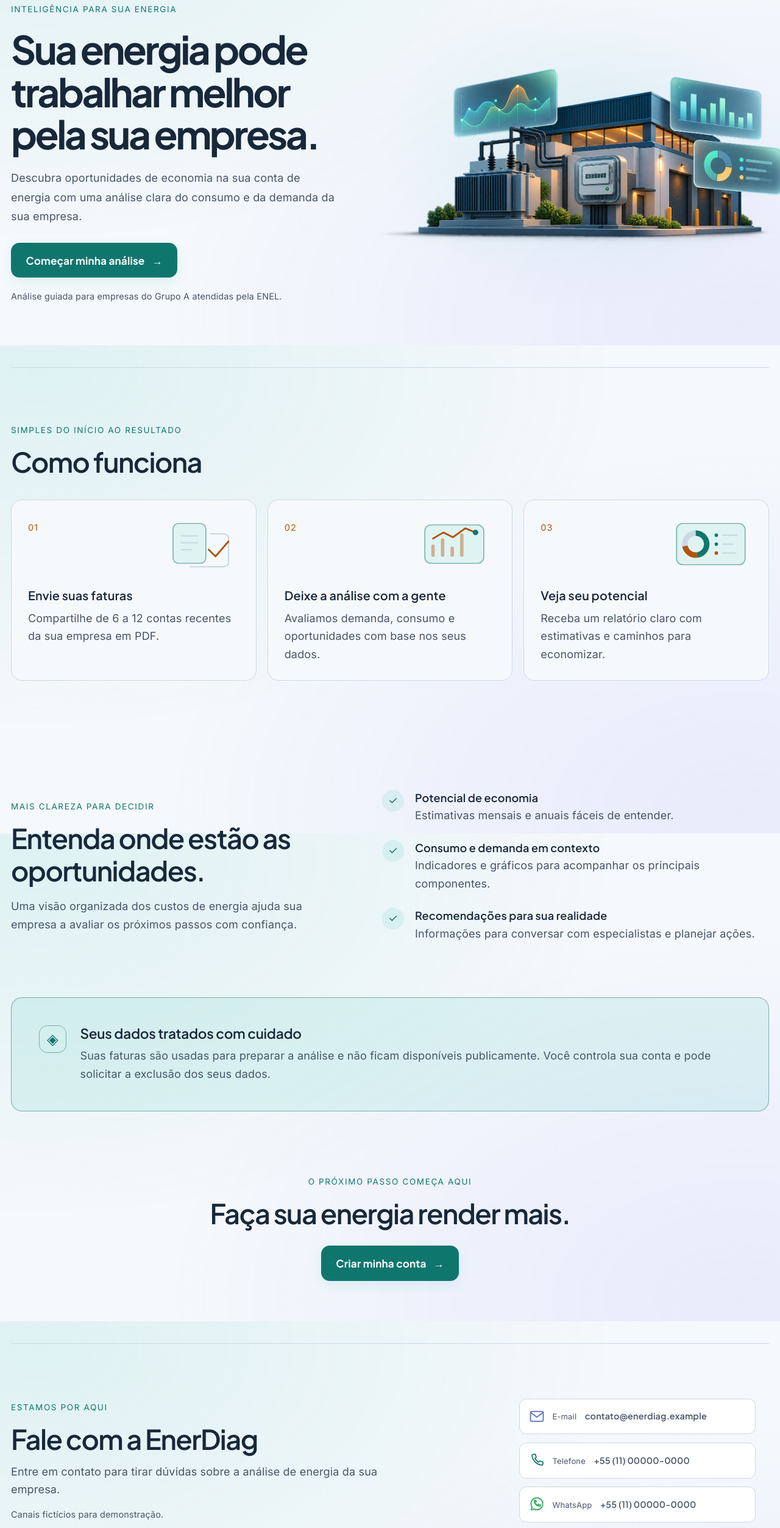
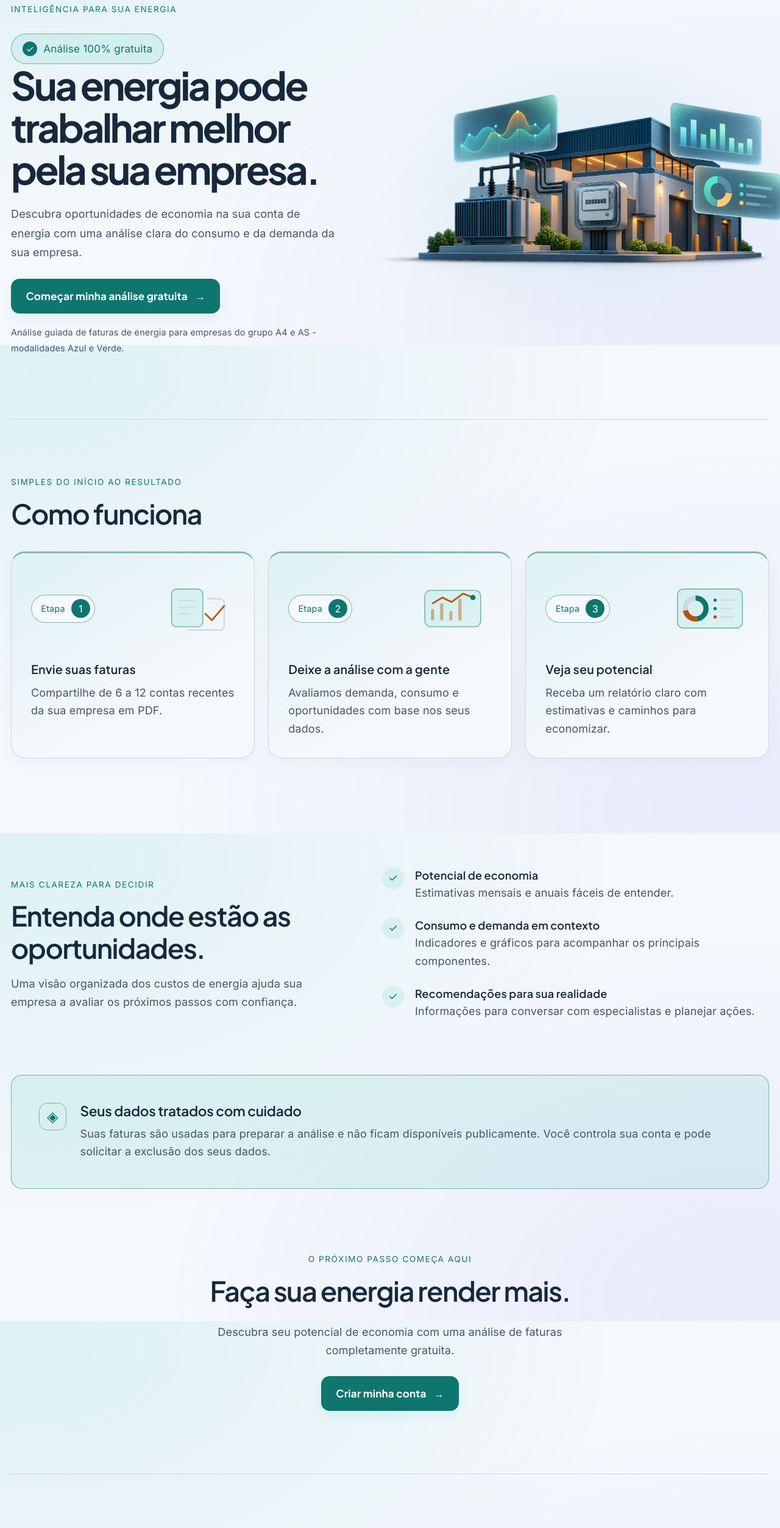
Before and after one commit to virgilio-vpr/EnerDiag, a React (Vite) app in the folder frontend/: page / in a window 1280 px wide. Shown: the part 234-2739 px from the top of the page at 61% size. Built offline with nearby package versions, Linux system fonts and the light colour scheme.

Commit message:
Algumas correções de design no frontend

```diff
--- a/frontend/src/App.css
+++ b/frontend/src/App.css
@@ -149,6 +149,8 @@
 
 .hero-description { max-width: 30rem; margin: 0 0 1.5rem; line-height: 1.75; }
 .hero-note { margin: 1rem 0 0; font-size: 0.8rem; }
+.free-analysis-badge { display: inline-flex; align-items: center; gap: 0.55rem; margin: 0.5rem 0 0; padding: 0.6rem 1rem; color: var(--accent); background: var(--accent-bg); border: 1px solid var(--accent-border); border-radius: 2rem; font-size: 0.95rem; font-weight: 750; }
+.free-analysis-badge > span { display: grid; place-items: center; width: 1.35rem; height: 1.35rem; border-radius: 50%; color: #fff; background: #0f766e; font-size: 0.85rem; }
 
 .hero-artwork {
   position: relative;
@@ -184,12 +186,15 @@
 .process-section { border-top: 1px solid var(--border); }
 .section-eyebrow { color: var(--accent); font-size: 0.75rem; font-weight: 750; letter-spacing: 0.12em; text-transform: uppercase; }
 .landing-section > h2, .benefits-copy h2, .closing-cta h2 { margin: 0.65rem 0 2rem; font-size: clamp(1.8rem, 4vw, 2.5rem); letter-spacing: -0.035em; }
-.process-grid { display: grid; grid-template-columns: repeat(3, minmax(0, 1fr)); gap: 1rem; margin-top: 2rem; }
+.process-grid { display: grid; grid-template-columns: repeat(3, minmax(0, 1fr)); gap: 1.25rem; margin-top: 2rem; }
 .info-card { min-height: 11rem; padding: 1.5rem; border: 1px solid var(--border); border-radius: 1rem; background: color-mix(in srgb, var(--bg) 88%, var(--code-bg)); }
-.process-card-top { display: flex; align-items: flex-start; justify-content: space-between; min-height: 5.5rem; margin-bottom: 0.9rem; }
-.step-number { display: inline-block; margin: 0.25rem 0 0; color: var(--accent); font-size: 0.8rem; font-weight: 800; letter-spacing: 0.08em; }
-.step-number--tertiary { color: var(--tertiary); }
-.process-visual { width: 7.5rem; height: 5rem; overflow: visible; }
+.process-grid > .info-card { padding: clamp(1.25rem, 2.5vw, 2rem); border-top: 3px solid var(--accent-border); border-radius: 1.25rem; background: linear-gradient(150deg, var(--accent-bg), transparent 65%), var(--bg); box-shadow: 0 8px 24px color-mix(in srgb, var(--text-h) 4%, transparent); }
+.process-card-top { display: flex; align-items: center; justify-content: space-between; gap: 0.75rem; min-height: 6.5rem; margin-bottom: 1.5rem; }
+.step-number { display: inline-flex; align-items: center; gap: 0.55rem; padding: 0.35rem 0.4rem 0.35rem 0.85rem; color: var(--accent); border: 1px solid var(--accent-border); border-radius: 2rem; background: var(--bg); font-size: 0.8rem; font-weight: 700; white-space: nowrap; }
+.step-number > span { display: grid; place-items: center; width: 1.75rem; height: 1.75rem; border-radius: 50%; color: #fff; background: #0f766e; font-size: 0.9rem; font-weight: 800; }
+.process-visual { width: clamp(6rem, 10vw, 8.5rem); height: auto; min-width: 0; overflow: visible; }
+.process-grid h3 { line-height: 1.4; }
+.process-grid .info-card p { margin-bottom: 0; }
 .process-visual__paper { fill: var(--accent-bg); stroke: var(--accent-border); stroke-width: 1.5; }
 .process-visual__outline, .process-visual__line { stroke: var(--border); stroke-width: 2; stroke-linecap: round; stroke-linejoin: round; }
 .process-visual__bar { stroke: var(--accent-border); stroke-width: 5; stroke-linecap: round; }
@@ -214,23 +219,24 @@
 .privacy-icon { display: grid; width: 2.5rem; height: 2.5rem; flex: 0 0 auto; place-items: center; color: var(--accent); border: 1px solid var(--accent-border); border-radius: 0.75rem; font-size: 1.35rem; }
 .closing-cta { padding-block: clamp(4rem, 8vw, 6rem); text-align: center; }
 .closing-cta h2 { margin-bottom: 1.5rem; }
-.contact-section { display: grid; grid-template-columns: minmax(0, 1fr) minmax(16rem, 24rem); align-items: center; gap: clamp(2rem, 6vw, 5rem); width: 100%; margin-inline: 0; border-top: 1px solid var(--border); text-align: left; }
+.closing-cta__description { max-width: 36rem; margin: 0 auto 1.5rem; line-height: 1.65; }
+.contact-section { display: grid; grid-template-columns: minmax(0, 1fr) minmax(0, 28rem); align-items: center; gap: clamp(2rem, 6vw, 5rem); width: 100%; margin-inline: 0; border-top: 1px solid var(--border); text-align: left; }
 .contact-copy { max-width: 38rem; }
 .contact-copy h2 { margin: 0.65rem 0 0.75rem; font-size: clamp(1.8rem, 4vw, 2.5rem); letter-spacing: -0.035em; }
 .contact-copy > p:not(.section-eyebrow) { line-height: 1.6; }
 .contact-demo-note { margin-top: 0.8rem; color: var(--text); font-size: 0.8rem; }
-.contact-options { display: grid; grid-template-columns: minmax(0, 21.6rem); justify-content: center; gap: 0.75rem; width: 100%; justify-self: end; }
-.contact-card { display: flex; align-items: center; gap: 0.66rem; width: min(100%, 21.6rem); min-width: 0; box-sizing: border-box; padding: 0.7994rem 0.78rem; color: var(--text-h); border: 1px solid var(--border); border-radius: 0.65rem; background: var(--code-bg); text-decoration: none; transition: border-color 160ms ease, transform 160ms ease, box-shadow 160ms ease; }
+.contact-options { display: grid; grid-template-columns: minmax(0, 28rem); justify-content: center; gap: 1rem; width: 100%; justify-self: end; }
+.contact-card { display: flex; align-items: center; gap: 1.1rem; width: 100%; min-width: 0; min-height: 6.5rem; box-sizing: border-box; padding: 1.25rem; color: var(--text-h); border: 1px solid var(--border); border-radius: 0.9rem; background: var(--code-bg); text-decoration: none; transition: border-color 160ms ease, transform 160ms ease, box-shadow 160ms ease; }
 .contact-card:hover { border-color: var(--accent); box-shadow: 0 6px 16px var(--glow-primary); transform: translateY(-1px); }
 .contact-card:focus-visible { outline: 2px solid var(--accent); outline-offset: 3px; }
-.contact-card span { color: var(--text); font-size: 0.72rem; }
+.contact-card span { color: var(--text); font-size: 0.95rem; }
 .contact-card__label { display: inline-flex; align-items: center; gap: 0.4rem; }
-.contact-card__icon { width: 1.5552rem; height: 1.5552rem; flex: 0 0 auto; color: var(--text); opacity: 0.72; }
+.contact-card__icon { width: 3rem; height: 3rem; flex: 0 0 auto; color: var(--text); opacity: 0.95; }
 .contact-card--email .contact-card__icon { color: #536dbe; opacity: 0.95; }
 .contact-card--phone .contact-card__icon { color: #0f766e; opacity: 0.95; }
 .contact-card--whatsapp .contact-card__icon { color: #25a85a; opacity: 0.95; }
-.contact-card strong { overflow-wrap: anywhere; font-size: 0.8rem; transition: color 160ms ease; }
-.contact-card__content { display: flex; align-items: baseline; flex-wrap: wrap; gap: 0.5rem 0.75rem; min-width: 0; }
+.contact-card strong { overflow-wrap: anywhere; font-size: 1.05rem; line-height: 1.45; transition: color 160ms ease; }
+.contact-card__content { display: flex; flex-direction: column; align-items: flex-start; gap: 0.3rem; min-width: 0; }
 .access-page { width: min(100%, 34rem); margin: 0 auto; padding-block: clamp(2.5rem, 7vw, 5rem); }
 .access-page h1 { margin: 0.65rem 0 0.5rem; font-size: clamp(2rem, 6vw, 2.75rem); letter-spacing: -0.04em; }
 .access-intro { margin-bottom: 1.75rem; line-height: 1.65; }
@@ -436,9 +442,12 @@
   .process-grid, .benefits-section, .contact-section { grid-template-columns: minmax(0, 1fr); }
   .process-grid { gap: 0.75rem; }
   .info-card { min-height: 0; padding: 1.25rem; }
-  .step-number { margin-bottom: 0.75rem; }
+  .process-card-top { min-height: 5.5rem; margin-bottom: 1rem; }
+  .process-visual { width: 7.5rem; }
   .benefits-section { gap: 1.5rem; }
-  .contact-options { grid-template-columns: minmax(0, 20rem); }
+  .contact-options { grid-template-columns: minmax(0, 28rem); justify-self: center; }
+  .contact-card { gap: 0.9rem; padding: 1.1rem; }
+  .contact-card__icon { width: 2.6rem; height: 2.6rem; }
   .privacy-banner { gap: 0.9rem; }
   .app-footer { flex-wrap: wrap; }
   .access-page { padding-block: 2.5rem; }
--- a/frontend/src/App.tsx
+++ b/frontend/src/App.tsx
@@ -88,10 +88,11 @@ function App() {
         <section className="hero" aria-labelledby="hero-title">
           <div className="hero-copy">
             <p className="hero-eyebrow">Inteligência para sua energia</p>
+            <p className="free-analysis-badge"><span aria-hidden="true">✓</span> Análise 100% gratuita</p>
             <h1 id="hero-title">Sua energia pode trabalhar melhor pela sua empresa.</h1>
             <p className="hero-description">Descubra oportunidades de economia na sua conta de energia com uma análise clara do consumo e da demanda da sua empresa.</p>
-            <a className="button" href="/register">Começar minha análise <span aria-hidden="true">→</span></a>
-            <p className="hero-note">Análise guiada para empresas do Grupo A atendidas pela ENEL.</p>
+            <a className="button" href="/register">Começar minha análise gratuita <span aria-hidden="true">→</span></a>
+            <p className="hero-note">Análise guiada de faturas de energia para empresas do grupo A4 e AS - modalidades Azul e Verde.</p>
           </div>
           <div className="hero-artwork">
             <img
@@ -109,16 +110,16 @@ function App() {
           <h2 id="process-title">Como funciona</h2>
           <div className="process-grid">
             <article className="info-card">
-              <div className="process-card-top"><span className="step-number step-number--tertiary">01</span><svg className="process-visual process-visual--tertiary" viewBox="0 0 120 80" fill="none" aria-hidden="true"><rect x="23" y="10" width="48" height="58" rx="8" className="process-visual__paper" /><path d="M35 28h24M35 38h24M35 48h15" className="process-visual__line" /><path d="M78 25h19a7 7 0 0 1 7 7v34a7 7 0 0 1-7 7H48" className="process-visual__outline" /><path d="m75 48 10 10 19-22" className="process-visual__accent" /></svg></div>
+              <div className="process-card-top"><span className="step-number">Etapa <span>1</span></span><svg className="process-visual process-visual--tertiary" viewBox="0 0 120 80" fill="none" aria-hidden="true"><rect x="23" y="10" width="48" height="58" rx="8" className="process-visual__paper" /><path d="M35 28h24M35 38h24M35 48h15" className="process-visual__line" /><path d="M78 25h19a7 7 0 0 1 7 7v34a7 7 0 0 1-7 7H48" className="process-visual__outline" /><path d="m75 48 10 10 19-22" className="process-visual__accent" /></svg></div>
               <h3>Envie suas faturas</h3><p>Compartilhe de 6 a 12 contas recentes da sua empresa em PDF.</p>
             </article>
             <article className="info-card">
-              <div className="process-card-top"><span className="step-number step-number--tertiary">02</span><svg className="process-visual process-visual--tertiary" viewBox="0 0 120 80" fill="none" aria-hidden="true"><rect x="17" y="12" width="86" height="56" rx="9" className="process-visual__paper" /><path d="M29 56V43M43 56V34M57 56V46M71 56V27" className="process-visual__bar" /><path d="m29 32 15-9 14 7 18-13 15 6" className="process-visual__accent" /><circle cx="91" cy="23" r="4" className="process-visual__dot" /></svg></div>
+              <div className="process-card-top"><span className="step-number">Etapa <span>2</span></span><svg className="process-visual process-visual--tertiary" viewBox="0 0 120 80" fill="none" aria-hidden="true"><rect x="17" y="12" width="86" height="56" rx="9" className="process-visual__paper" /><path d="M29 56V43M43 56V34M57 56V46M71 56V27" className="process-visual__bar" /><path d="m29 32 15-9 14 7 18-13 15 6" className="process-visual__accent" /><circle cx="91" cy="23" r="4" className="process-visual__dot" /></svg></div>
               <h3>Deixe a análise com a gente</h3><p>Avaliamos demanda, consumo e oportunidades com base nos seus dados.</p>
             </article>
             <article className="info-card">
               <div className="process-card-top">
-                <span className="step-number step-number--tertiary">03</span>
+                <span className="step-number">Etapa <span>3</span></span>
                 <svg className="process-visual process-visual--tertiary" viewBox="0 0 120 80" fill="none" aria-hidden="true">
                   <rect x="10" y="10" width="100" height="60" rx="9" className="process-visual__paper" />
                   <circle cx="38" cy="40" r="16" className="process-visual__report-ring" />
@@ -156,6 +157,7 @@ function App() {
         <section className="closing-cta" aria-labelledby="closing-title">
           <p className="section-eyebrow">O próximo passo começa aqui</p>
           <h2 id="closing-title">Faça sua energia render mais.</h2>
+          <p className="closing-cta__description">Descubra seu potencial de economia com uma análise de faturas completamente gratuita.</p>
           <a className="button" href="/register">Criar minha conta <span aria-hidden="true">→</span></a>
         </section>
 
--- a/frontend/vite.config.ts
+++ b/frontend/vite.config.ts
@@ -8,6 +8,9 @@ const isWindowsMountedDirectory = process.platform === 'linux' && /^\/mnt\/[a-z]
 export default defineConfig({
   plugins: [react(), tailwindcss()],
   server: {
+    allowedHosts: process.env.CODESPACE_NAME && process.env.GITHUB_CODESPACES_PORT_FORWARDING_DOMAIN
+      ? [5173, 5174].map(port => `${process.env.CODESPACE_NAME}-${port}.${process.env.GITHUB_CODESPACES_PORT_FORWARDING_DOMAIN}`)
+      : undefined,
     watch: isWindowsMountedDirectory ? { usePolling: true, interval: 500 } : undefined,
     proxy: process.env.ENERDIAG_E2E_API_ORIGIN
       ? { '/api': { target: process.env.ENERDIAG_E2E_API_ORIGIN, changeOrigin: true } }
```
Also changed, not shown: 1 other file (tests, documents, lock files or other folders).
